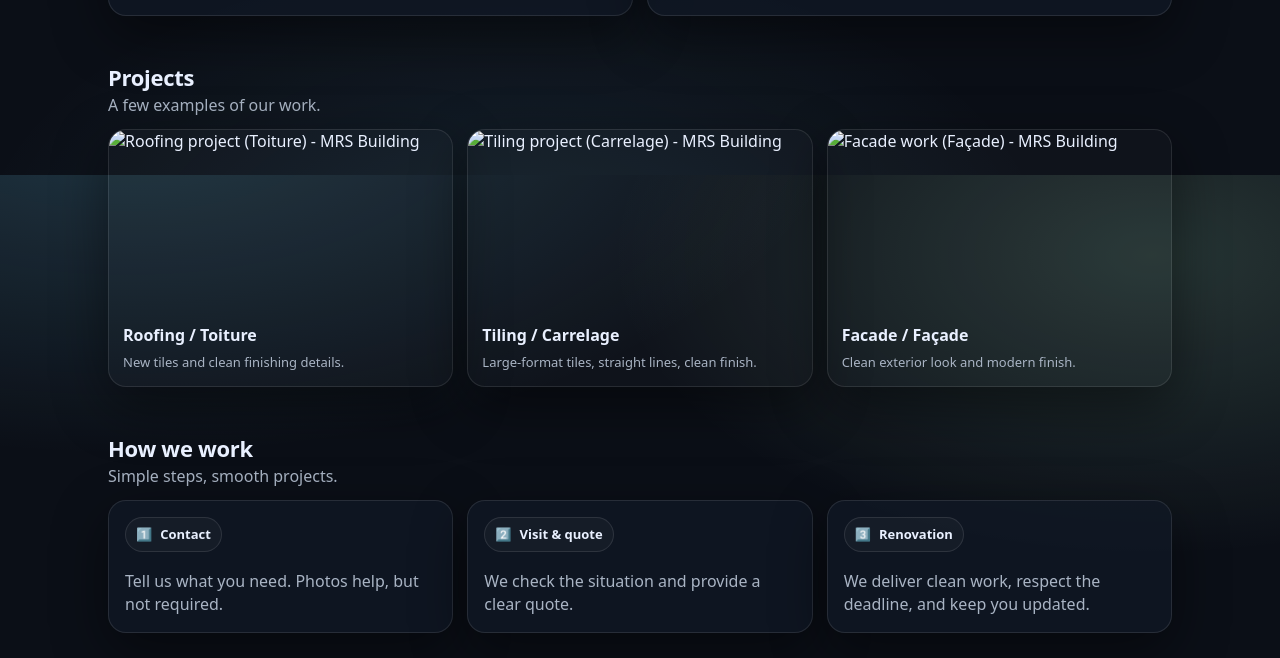
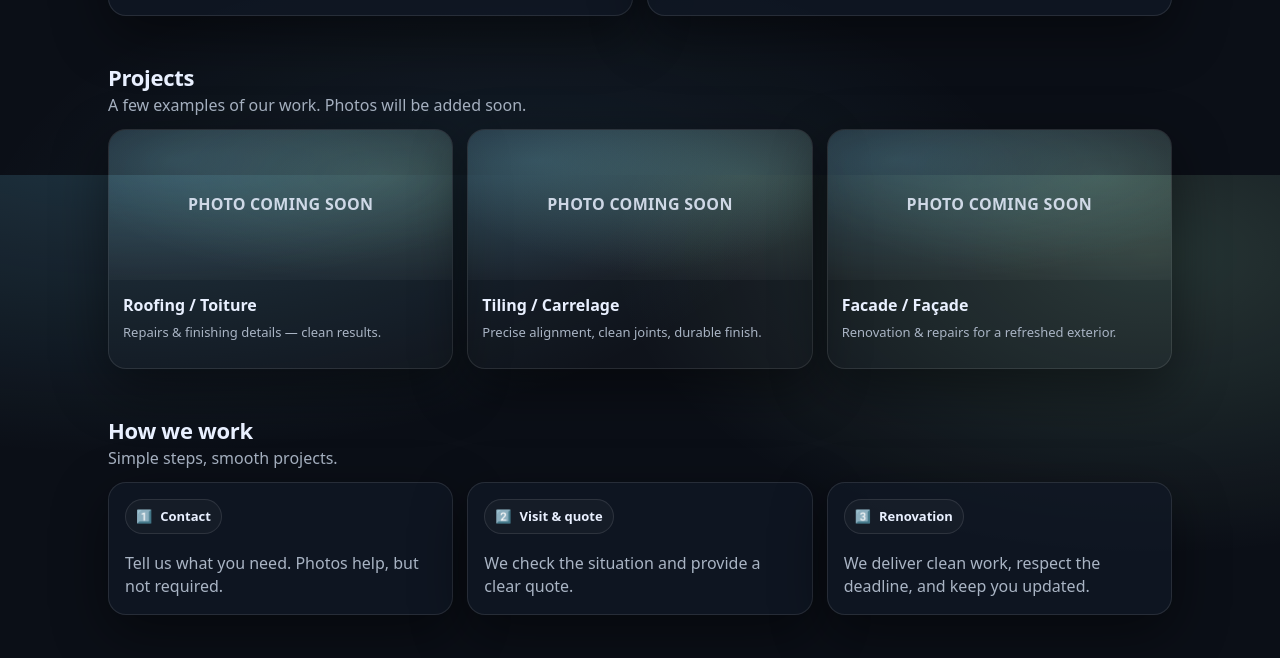
Before and after one commit to mrsdigitalagency26-alt/MRSBuilding, a plain HTML site: page index.html in a window 1280 px wide. Shown: the part 1425-2083 px from the top of the page. Drawn offline with Linux system fonts and the light colour scheme.

Commit message:
Update index.html

```diff
--- a/index.html
+++ b/index.html
@@ -18,6 +18,7 @@
   <style>
     :root{
       --bg:#0b0f17;
+      --card:#101826;
       --muted:#a9b4c4;
       --text:#e9f0ff;
       --brand:#7cdbff;
@@ -41,8 +42,6 @@
     }
     a{color:inherit; text-decoration:none}
     .container{max-width:1100px; margin:0 auto; padding:0 18px}
-
-    /* NAV */
     .nav{
       position:sticky; top:0; z-index:50;
       backdrop-filter: blur(14px);
@@ -58,6 +57,8 @@
       display:flex; align-items:center; gap:10px;
       font-weight:900; letter-spacing:.2px;
     }
+
+    /* LOGO (SVG) */
     .logoWrap{
       width:42px; height:42px;
       border-radius:14px;
@@ -79,7 +80,6 @@
       font-weight:800;
     }
     .nav-links a:hover{color:var(--text); border-color:var(--line); background:rgba(255,255,255,.04)}
-
     .right{
       display:flex; align-items:center; gap:10px; flex-wrap:wrap; justify-content:flex-end;
     }
@@ -108,8 +108,6 @@
       white-space:nowrap;
     }
     .cta:hover{transform: translateY(-1px)}
-
-    /* LAYOUT */
     .hero{padding:56px 0 28px}
     .hero-grid{
       display:grid;
@@ -121,7 +119,6 @@
       .hero-grid{grid-template-columns:1fr}
       .nav-links{display:none}
     }
-
     .card{
       background: rgba(16,24,38,.75);
       border:1px solid var(--line);
@@ -129,7 +126,6 @@
       box-shadow: var(--shadow);
     }
     .hero-card{padding:22px}
-
     .kicker{
       display:inline-flex; gap:8px; align-items:center;
       padding:7px 10px;
@@ -153,7 +149,6 @@
     }
     .lead{color:var(--muted); font-size:16px; margin:0 0 16px}
     .hero-actions{display:flex; gap:10px; flex-wrap:wrap; margin-top:14px}
-
     .btn{
       display:inline-flex; align-items:center; gap:10px;
       padding:12px 14px;
@@ -168,7 +163,6 @@
       background: linear-gradient(135deg, rgba(124,219,255,.22), rgba(183,255,207,.12));
     }
     .btn:hover{transform: translateY(-1px)}
-
     .mini{
       padding:18px;
       display:grid; gap:12px;
@@ -192,7 +186,6 @@
 
     .grid3{display:grid; grid-template-columns: repeat(3, 1fr); gap:14px}
     @media (max-width: 900px){ .grid3{grid-template-columns:1fr} }
-
     .service{padding:16px}
     .badge{
       display:inline-flex; align-items:center; gap:8px;
@@ -211,7 +204,6 @@
       display:grid; grid-template-columns: 1fr 1fr; gap:14px;
     }
     @media (max-width: 900px){ .split{grid-template-columns:1fr} }
-
     .list{
       margin:0; padding:0; list-style:none;
       display:grid; gap:10px;
@@ -225,7 +217,7 @@
     }
     .list b{color:var(--text)}
 
-    /* PROJECTS */
+    /* Projects */
     .projects-grid{
       display:grid;
       grid-template-columns: repeat(3, 1fr);
@@ -240,10 +232,23 @@
       box-shadow: var(--shadow);
       display:flex;
       flex-direction:column;
+      min-height: 240px;
+    }
+    .project .thumb{
+      height: 150px;
+      background:
+        radial-gradient(600px 200px at 20% 20%, rgba(124,219,255,.20), transparent 60%),
+        radial-gradient(500px 180px at 80% 30%, rgba(183,255,207,.16), transparent 60%),
+        rgba(255,255,255,.03);
+      display:grid;
+      place-items:center;
+      color: rgba(233,240,255,.85);
+      font-weight:900;
+      letter-spacing:.3px;
     }
     .project img{
       width:100%;
-      height: 180px;
+      height: 150px;
       object-fit: cover;
       display:block;
     }
@@ -251,7 +256,6 @@
     .project .title{font-weight:900; margin:0 0 6px}
     .project .meta{margin:0; color:var(--muted); font-size:13px}
 
-    /* CONTACT */
     .contact{
       padding:18px;
       display:grid; gap:12px;
@@ -279,7 +283,6 @@
       border:0;
       display:block;
     }
-
     footer{
       padding:26px 0 36px;
       color:var(--muted);
@@ -326,8 +329,8 @@
     }
   </style>
 </head>
+<body>
 
-<body>
   <header class="nav">
     <div class="container nav-inner">
       <a class="brand" href="#top" aria-label="MRS Building">
@@ -376,14 +379,10 @@
   </header>
 
   <main id="top" class="container">
-    <!-- HERO -->
     <section class="hero">
       <div class="hero-grid">
         <div class="card hero-card">
-          <div class="kicker">
-            <span class="dot"></span>
-            <span data-i18n="hero_kicker">Family business in Halle (Buizingen) • Reliable, clean finishes</span>
-          </div>
+          <div class="kicker"><span class="dot"></span> <span data-i18n="hero_kicker">Family business in Halle (Buizingen) • Reliable, clean finishes</span></div>
 
           <h1 data-i18n="hero_title">Your one-stop team for renovations — from A to Z.</h1>
           <p class="lead" data-i18n="hero_lead">
@@ -424,7 +423,6 @@
       </div>
     </section>
 
-    <!-- SERVICES -->
     <section id="services">
       <div class="section-head">
         <div>
@@ -461,7 +459,6 @@
       </div>
     </section>
 
-    <!-- ABOUT -->
     <section id="about">
       <div class="section-head">
         <div>
@@ -497,50 +494,51 @@
       </div>
     </section>
 
-    <!-- PROJECTS (WITH YOUR PHOTOS) -->
-    <!-- IMPORTANT:
-      Put these files exactly like this:
-        /projects/toiture.jpg      (roof photo you chose for toiture)
-        /projects/facade.jpg       (your 9th photo)
-        /projects/carrelage.jpg    (your last photo)
-      If you use .jpeg/.png, change the src accordingly.
-    -->
     <section id="projects">
       <div class="section-head">
         <div>
           <h2 data-i18n="projects_title">Projects</h2>
-          <p data-i18n="projects_sub">A few examples of our work.</p>
+          <p data-i18n="projects_sub">A few examples of our work. Photos will be added soon.</p>
         </div>
       </div>
 
+      <!--
+        HOW TO ADD YOUR PHOTOS LATER:
+        1) Put images in the same folder as index.html, for example:
+           /projects/roof-1.jpg  (if you create a projects folder)
+        2) Replace the placeholder <div class="thumb">... with <img src="YOURFILE.jpg" alt="...">
+           Examples are already included below (commented).
+      -->
       <div class="projects-grid">
         <article class="project">
-          <img src="projects/toiture.jpg" alt="Roofing project (Toiture) - MRS Building" />
+          <div class="thumb" data-i18n="proj_ph_1">PHOTO COMING SOON</div>
+          <!-- <img src="projects/roof-1.jpg" alt="Roofing project in Halle" /> -->
           <div class="body">
             <p class="title" data-i18n="proj_t1">Roofing / Toiture</p>
-            <p class="meta" data-i18n="proj_m1">New tiles and clean finishing details.</p>
+            <p class="meta" data-i18n="proj_m1">Repairs & finishing details — clean results.</p>
           </div>
         </article>
 
         <article class="project">
-          <img src="projects/carrelage.jpg" alt="Tiling project (Carrelage) - MRS Building" />
+          <div class="thumb" data-i18n="proj_ph_2">PHOTO COMING SOON</div>
+          <!-- <img src="projects/tiling-1.jpg" alt="Tiling project in Buizingen" /> -->
           <div class="body">
             <p class="title" data-i18n="proj_t2">Tiling / Carrelage</p>
-            <p class="meta" data-i18n="proj_m2">Large-format tiles, straight lines, clean finish.</p>
+            <p class="meta" data-i18n="proj_m2">Precise alignment, clean joints, durable finish.</p>
           </div>
         </article>
 
         <article class="project">
-          <img src="projects/facade.jpg" alt="Facade work (Façade) - MRS Building" />
+          <div class="thumb" data-i18n="proj_ph_3">PHOTO COMING SOON</div>
+          <!-- <img src="projects/facade-1.jpg" alt="Facade renovation" /> -->
           <div class="body">
             <p class="title" data-i18n="proj_t3">Facade / Façade</p>
-            <p class="meta" data-i18n="proj_m3">Clean exterior look and modern finish.</p>
+            <p class="meta" data-i18n="proj_m3">Renovation & repairs for a refreshed exterior.</p>
           </div>
         </article>
       </div>
     </section>
 
-    <!-- PROCESS -->
     <section id="process">
       <div class="section-head">
         <div>
@@ -565,7 +563,6 @@
       </div>
     </section>
 
-    <!-- CONTACT -->
     <section id="contact">
       <div class="section-head">
         <div>
@@ -609,8 +606,12 @@
         <div style="display:flex; justify-content:space-between; gap:12px; flex-wrap:wrap;">
           <div>
             <div style="font-weight:900;">MRS Building</div>
-            <div class="small" data-i18n="footer_line">General contractor • Renovations • Halle (Buizingen)</div>
-            <div class="small muted" data-i18n="footer_addr">Beerselsestraat 3, 1501 Buizingen (Halle), Belgium</div>
+            <div class="small" data-i18n="footer_line">
+              General contractor • Renovations • Halle (Buizingen)
+            </div>
+            <div class="small muted" data-i18n="footer_addr">
+              Beerselsestraat 3, 1501 Buizingen (Halle), Belgium
+            </div>
           </div>
           <div class="small">
             <div><span class="muted">Email:</span> <a href="mailto:sebimarcus06@gmail.com">sebimarcus06@gmail.com</a></div>
@@ -698,13 +699,16 @@
         why_4t: "simple communication",
 
         projects_title: "Projects",
-        projects_sub: "A few examples of our work.",
+        projects_sub: "A few examples of our work. Photos will be added soon.",
+        proj_ph_1: "PHOTO COMING SOON",
+        proj_ph_2: "PHOTO COMING SOON",
+        proj_ph_3: "PHOTO COMING SOON",
         proj_t1: "Roofing / Toiture",
-        proj_m1: "New tiles and clean finishing details.",
+        proj_m1: "Repairs & finishing details — clean results.",
         proj_t2: "Tiling / Carrelage",
-        proj_m2: "Large-format tiles, straight lines, clean finish.",
+        proj_m2: "Precise alignment, clean joints, durable finish.",
         proj_t3: "Facade / Façade",
-        proj_m3: "Clean exterior look and modern finish.",
+        proj_m3: "Renovation & repairs for a refreshed exterior.",
 
         process_title: "How we work",
         process_sub: "Simple steps, smooth projects.",
@@ -791,13 +795,16 @@
         why_4t: "communication simple",
 
         projects_title: "Réalisations",
-        projects_sub: "Quelques exemples de notre travail.",
+        projects_sub: "Quelques exemples de notre travail. Les photos seront ajoutées bientôt.",
+        proj_ph_1: "PHOTO BIENTÔT",
+        proj_ph_2: "PHOTO BIENTÔT",
+        proj_ph_3: "PHOTO BIENTÔT",
         proj_t1: "Toiture",
-        proj_m1: "Nouvelles tuiles et finitions propres.",
+        proj_m1: "Réparations & finitions — résultat propre.",
         proj_t2: "Carrelage",
-        proj_m2: "Grand format, lignes droites, finition nette.",
+        proj_m2: "Alignement précis, joints propres, finition durable.",
         proj_t3: "Façade",
-        proj_m3: "Extérieur propre et finition moderne.",
+        proj_m3: "Rénovation & réparations pour un extérieur net.",
 
         process_title: "Notre méthode",
         process_sub: "Des étapes simples, un chantier fluide.",
@@ -884,13 +891,16 @@
         why_4t: "eenvoudige communicatie",
 
         projects_title: "Realisaties",
-        projects_sub: "Enkele voorbeelden van ons werk.",
+        projects_sub: "Enkele voorbeelden van ons werk. Foto’s worden binnenkort toegevoegd.",
+        proj_ph_1: "FOTO BINNENKORT",
+        proj_ph_2: "FOTO BINNENKORT",
+        proj_ph_3: "FOTO BINNENKORT",
         proj_t1: "Dakwerken",
-        proj_m1: "Nieuwe dakpannen en nette afwerking.",
+        proj_m1: "Herstellingen & afwerking — strak resultaat.",
         proj_t2: "Tegelwerken",
-        proj_m2: "Groot formaat, strakke lijnen, nette afwerking.",
+        proj_m2: "Strakke plaatsing, nette voegen, duurzame afwerking.",
         proj_t3: "Gevel",
-        proj_m3: "Propere buitenkant en moderne finish.",
+        proj_m3: "Renovatie & herstellingen voor een frisse buitenkant.",
 
         process_title: "Werkwijze",
         process_sub: "Simpele stappen, vlot verloop.",
@@ -937,13 +947,13 @@
         if (typeof value === "string") el.textContent = value;
       });
 
-      // WhatsApp label + subtitle
+      // Update WhatsApp label/subtitle to match language
       const waLabel = document.getElementById("waLabel");
       const waSub = document.getElementById("waSub");
       if (waLabel && I18N?.[lang]?.waLabel) waLabel.textContent = I18N[lang].waLabel;
       if (waSub && I18N?.[lang]?.waSub) waSub.textContent = I18N[lang].waSub;
 
-      // WhatsApp prefilled message per language
+      // Update WhatsApp prefilled message per language (optional)
       const waBtn = document.querySelector(".whatsapp-float");
       if (waBtn){
         const messageByLang = {
@@ -960,6 +970,7 @@
 
     const saved = localStorage.getItem("mrs_lang");
     setLang(saved && I18N[saved] ? saved : "en");
+
     langButtons.forEach(btn => btn.addEventListener("click", () => setLang(btn.dataset.lang)));
 
     // Smooth scroll
```
